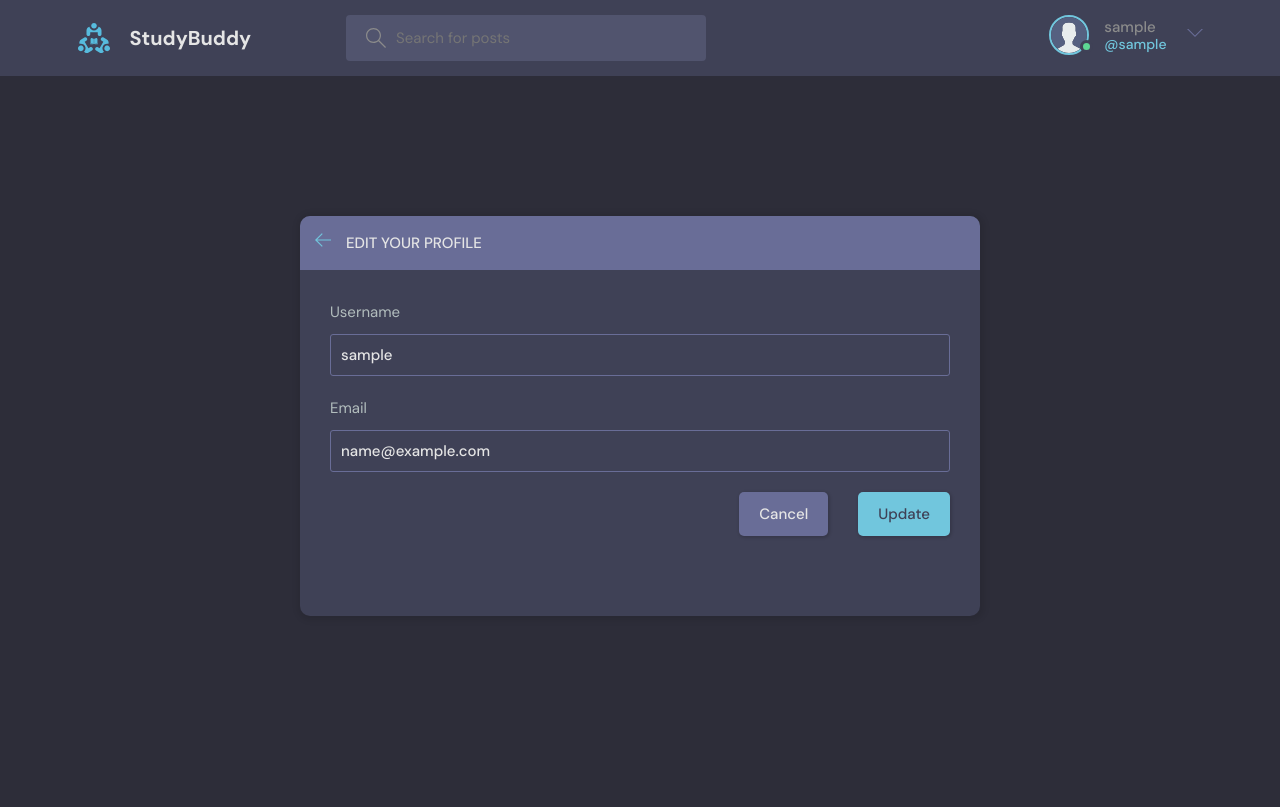
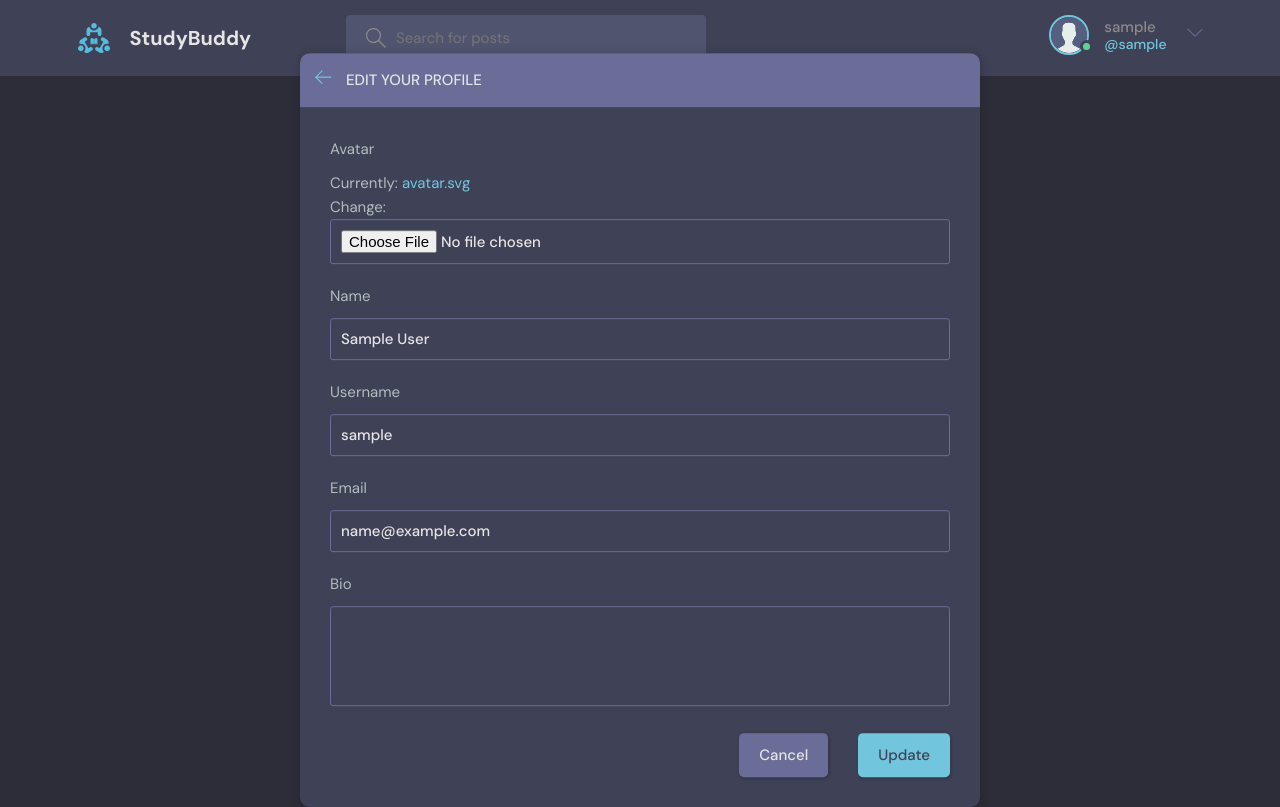
Before and after one commit to gorpapyan2/storefront, a Django app: page /update-user/ in a window 1280 px wide. Before the commit the page ends 616 px from the top, so only its background shows below. Run offline with Django 4.2, Linux system fonts and the light colour scheme; the visitor is signed in with stand-in values (Sample User, id 1).

Commit message:
Finished app

```diff
--- a/base/forms.py
+++ b/base/forms.py
@@ -1,6 +1,12 @@
 from django.forms import ModelForm
 from .models import Room, User
+from django.contrib.auth.forms import UserCreationForm
 
+
+class MyUserCreationFrom(UserCreationForm):
+    class Meta:
+        model = User
+        fields = ['name', 'username', 'email', 'password1', 'password2']
 
 class RoomForm(ModelForm):
     class Meta:
@@ -11,4 +17,4 @@
 class UserForm(ModelForm):
     class Meta:
         model = User
-        fields = ['username', 'email']
+        fields = ['avatar', 'name', 'username', 'email', 'bio']
--- a/base/templates/base/topics_component.html
+++ b/base/templates/base/topics_component.html
@@ -21,9 +21,3 @@
       </svg>
   </a>
 </div>
-
-{% for topic in topics %}
-    <div>
-        <a href="{% url 'home' %}?q={{topic.name}}">{{topic.name}}</a>
-    </div>
-{% endfor%}
--- a/base/views.py
+++ b/base/views.py
@@ -4,9 +4,8 @@
 from django.contrib.auth.decorators import login_required
 from django.db.models import Q
 from django.contrib.auth import authenticate, login, logout
-from django.contrib.auth.forms import UserCreationForm
 from .models import Room, Topic, Message, User
-from .forms import RoomForm, UserForm
+from .forms import RoomForm, UserForm, MyUserCreationFrom
 
 # Create your views here.
 
@@ -16,15 +15,15 @@
         return redirect('home')
 
     if request.method == 'POST':
-        username = request.POST.get('username').lower()
+        email = request.POST.get('email').lower()
         password = request.POST.get('password')
 
         try:
-            user = User.objects.get(username=username)
+            user = User.objects.get(email=email)
         except:
             messages.error(request, 'User doesn\'t exist')
 
-        user = authenticate(request, username=username, password=password)
+        user = authenticate(request, email=email, password=password)
 
         if user is not None:
             login(request, user)
@@ -42,10 +41,10 @@
 
 
 def registerPage(request):
-    form = UserCreationForm()
+    form = MyUserCreationFrom()
 
     if request.method == 'POST':
-        form = UserCreationForm(request.POST)
+        form = MyUserCreationFrom(request.POST)
         if form.is_valid():
             user = form.save(commit=False)
             user.username = user.username.lower()
@@ -177,9 +176,10 @@
 @login_required(login_url='login')
 def updateUser(request):
     user = request.user
-    form = UserForm(instance=request.user)
+    form = UserForm(instance=user)
+
     if request.method == 'POST':
-        form = UserForm(request.POST, instance=user)
+        form = UserForm(request.POST, request.FILES, instance=user)
         if form.is_valid():
             form.save()
             return redirect('user-profile', pk=user.id)
--- a/templates/main.html
+++ b/templates/main.html
@@ -1,18 +1,17 @@
 <!DOCTYPE html>
 {% load static %}
+<html lang="en">
 
-
-<html lang="en">
-  <head>
+<head>
     <meta charset="UTF-8" />
     <meta http-equiv="X-UA-Compatible" content="IE=edge" />
     <meta name="viewport" content="width=device-width, initial-scale=1.0" />
     <link rel="shortcut icon" href="assets/favicon.ico" type="image/x-icon" />
     <link rel="stylesheet" href="{% static 'styles/style.css' %}" />
     <title>StudyBuddy - Find study partners around the world!</title>
-  </head>
+</head>
 
-  <body>
+<body>
 
     {% include 'navbar.html' %}
 
@@ -26,8 +25,10 @@
 
     {% block content %}
 
+
     {% endblock %}
 
     <script src="{% static 'js/script.js' %}"></script>
-  </body>
+</body>
+
 </html>
```
Also changed, not shown: base/templates/base/activity_component.html (+5 -7 lines), base/templates/base/feed_component.html (+8 -8 lines), static/images/Untitled-2.png (added), 3 other files. Lines whose indentation alone changed are shown as unchanged.
